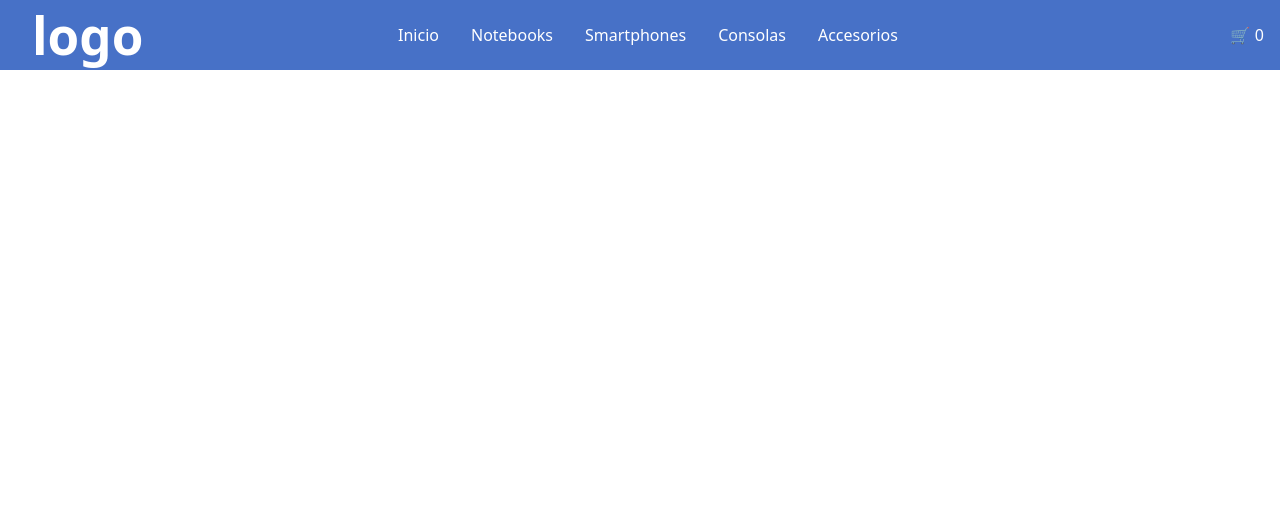
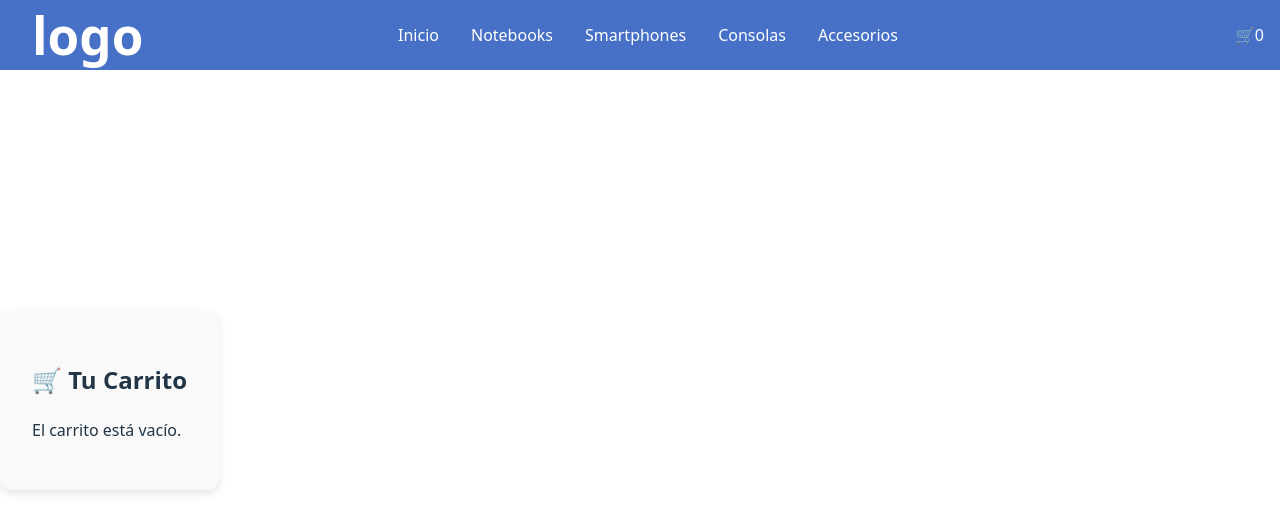
Before and after one commit to cristopherestevez-dev/coder, a React (Vite) app: page /cart in a window 1280 px wide. Shown: the top 532 px of the page. Built offline with nearby package versions, Linux system fonts and the light colour scheme.

Commit message:
Agrego Context y armo carrito de compras

```diff
--- a/src/App.jsx
+++ b/src/App.jsx
@@ -1,24 +1,35 @@
-
-import React from "react";
+import React, { createContext, useState } from "react";
 import Navbar from "./components/Navbar";
 import ItemListContainer from "./components/ItemListContainer";
 import ItemDetailContainer from "./components/ItemDetailContainer";
-import { Routes, Route } from "react-router-dom";
+import { Routes, Route, BrowserRouter } from "react-router-dom";
+import CartWidget from "./components/CartWidget";
+import { CartProvider } from "./context/cartContext";
+import CartView from "./components/CartView";
+
+
 
 function App() {
+
+
+
+
   return (
-    <>
+    <CartProvider >
       <Navbar />
 
       <Routes>
         <Route
           path="/"
-          element={<ItemListContainer greeting="¡Bienvenidos a nuestra tienda!" />}
+          element={
+            <ItemListContainer greeting="¡Bienvenidos a nuestra tienda!" />
+          }
         />
         <Route path="/category/:categoryId" element={<ItemListContainer />} />
         <Route path="/item/:itemId" element={<ItemDetailContainer />} />
+        <Route path="/cart" element={<CartView />} />
       </Routes>
-    </>
+    </CartProvider>
   );
 }
 
--- /dev/null
+++ b/src/components/CartView.jsx
@@ -0,0 +1,127 @@
+import React, { useContext } from "react";
+import { cartContext } from "../context/cartContext";
+
+const CartView = () => {
+  const { cartItems, removeItem, clearCart, checkout } =
+    useContext(cartContext);
+
+  const totalCompra = cartItems.reduce(
+    (total, item) => total + item.price * item.count,
+    0
+  );
+  const handleClearCart = () => {
+    const confirmClear = window.confirm("Vas a eliminar todo de tu carrito");
+    if (confirmClear) clearCart();
+  };
+
+  return (
+    <div
+      style={{
+        marginTop: "100px",
+        padding: "2rem",
+        maxWidth: "800px",
+        margin: "100px auto",
+        backgroundColor: "#f9f9f9",
+        borderRadius: "12px",
+        boxShadow: "0 4px 8px rgba(0,0,0,0.1)",
+      }}
+    >
+      <h2>🛒 Tu Carrito</h2>
+
+      {cartItems.length === 0 ? (
+        <p>El carrito está vacío.</p>
+      ) : (
+        <>
+          <table
+            style={{
+              width: "100%",
+              borderCollapse: "collapse",
+              marginTop: "1rem",
+            }}
+          >
+            <thead>
+              <tr style={{ borderBottom: "2px solid #ccc" }}>
+                <th style={{ textAlign: "left", padding: "0.5rem" }}>
+                  Producto
+                </th>
+                <th>Cantidad</th>
+                <th>Precio</th>
+                <th>Total</th>
+                <th></th>
+              </tr>
+            </thead>
+            <tbody>
+              {cartItems.map((item) => (
+                <tr
+                  key={item.id}
+                  style={{
+                    borderBottom: "1px solid #ddd",
+                    textAlign: "center",
+                  }}
+                >
+                  <td style={{ textAlign: "left", padding: "0.5rem" }}>
+                    {item.title}
+                  </td>
+                  <td>{item.count}</td>
+                  <td>${item.price.toFixed(2)}</td>
+                  <td>${(item.price * item.count).toFixed(2)}</td>
+                  <td>
+                    <button
+                      onClick={() => removeItem(item.id)}
+                      style={{
+                        backgroundColor: "#ff5c5c",
+                        color: "white",
+                        border: "none",
+                        padding: "0.4rem 0.8rem",
+                        borderRadius: "6px",
+                        cursor: "pointer",
+                      }}
+                    >
+                      Eliminar
+                    </button>
+                  </td>
+                </tr>
+              ))}
+            </tbody>
+          </table>
+
+          <h3 style={{ textAlign: "right", marginTop: "1.5rem" }}>
+            Total a pagar: ${totalCompra.toFixed(2)}
+          </h3>
+
+          <button
+            onClick={handleClearCart}
+            style={{
+              backgroundColor: "#999",
+              color: "white",
+              border: "none",
+              padding: "0.6rem 1rem",
+              borderRadius: "6px",
+              cursor: "pointer",
+              margin:"10px"
+            }}
+          >
+            Vaciar carrito
+          </button>
+
+          <button
+            onClick={checkout}
+            style={{
+              backgroundColor: "#28a745",
+              color: "white",
+              border: "none",
+              padding: "0.6rem 1rem",
+              borderRadius: "6px",
+              cursor: "pointer",
+              margin:"10px"
+            }}
+          >
+            Finalizar compra
+          </button>
+        </>
+      )}
+    </div>
+  );
+};
+
+export default CartView;
--- a/src/components/CartWidget.jsx
+++ b/src/components/CartWidget.jsx
@@ -1,11 +1,14 @@
 import React from 'react';
+import { useContext } from 'react';
+import { cartContext } from '../context/cartContext';
 
 const CartWidget = () => {
+  const { countCartItems }=useContext(cartContext)
   return (
-    <div style={{ display: "flex", alignItems: "center", gap: "5px", color: "white" }} >
-      🛒
-      <span>0</span>
-    </div>
+
+
+      <span>🛒{countCartItems()}</span>
+
   );
 };
 
--- a/src/components/ItemDetail.jsx
+++ b/src/components/ItemDetail.jsx
@@ -1,10 +1,18 @@
+
+import { useContext } from "react";
+import { cartContext } from "../context/cartContext";
+
+
+
 const ItemDetail = ({ id, title, description, price }) => {
+const { addItem }=useContext(cartContext)
+
   return (
     <div className="max-w-md mx-auto bg-white shadow-md rounded-2xl p-6">
       <h2 className="text-2xl font-bold mb-2">{title}</h2>
       <p className="text-gray-600 mb-4">{description}</p>
       <p className="text-lg font-semibold text-green-600">$ {price}</p>
-      <button className="mt-4 px-4 py-2 bg-blue-600 text-white rounded-xl hover:bg-blue-700">
+      <button onClick={()=> addItem({ id, title, description, price })}  className="mt-4 px-4 py-2 bg-blue-600 text-white rounded-xl hover:bg-blue-700">
         Agregar al carrito
       </button>
     </div>
--- a/src/components/Navbar.jsx
+++ b/src/components/Navbar.jsx
@@ -71,7 +71,11 @@ const Navbar = () => {
             cursor: "pointer",
         }}
       >
-        <CartWidget />
+        <Link to="/cart" style={{ color: "white", textDecoration: "none" }}>
+          <div style={{ cursor: "pointer" }}>
+            <CartWidget />
+          </div>
+        </Link>
       </div>
     </nav>
   );
--- /dev/null
+++ b/src/context/cartContext.jsx
@@ -0,0 +1,80 @@
+import { createContext, useState } from "react";
+
+const cartContext = createContext("default value");
+
+
+export function CartProvider({children}) {
+const [cartItems, setCartItems] = useState([]);
+
+function addItem(newItem) {
+  const quantity = 1;
+  const newCart = structuredClone(cartItems);
+  const isInCart = cartItems.some((item) => item.id === newItem.id);
+
+  if (isInCart) {
+    const index = cartItems.findIndex((item) => item.id === newItem.id);
+    newCart[index].count += quantity;
+  } else {
+    newItem.count = quantity;
+    newCart.push(newItem);
+  }
+
+  setCartItems(newCart);
+}
+
+function countCartItems() {
+  let counter = 0;
+  cartItems.forEach((item) => (counter += item.count));
+
+  return counter;
+}
+function removeItem(id) {
+  const newCart = structuredClone(cartItems);
+  const index = newCart.findIndex((item) => item.id === id);
+
+  if (index !== -1) {
+    if (newCart[index].count > 1) {
+      newCart[index].count -= 1;
+    } else {
+      newCart.splice(index, 1);
+    }
+    setCartItems(newCart);
+  }
+}
+function clearCart() {
+  setCartItems([]);
+}
+function checkout() {
+  if (cartItems.length === 0) {
+    alert("El carrito está vacío. Agregá productos antes de pagar.");
+    return;
+  }
+
+  const totalCompra = cartItems.reduce(
+    (total, item) => total + item.price * item.count,
+    0
+  );
+
+  const resumen = cartItems
+    .map(item => `${item.name} x${item.count} - $${(item.price * item.count).toFixed(2)}`)
+    .join("\n");
+
+  const confirmCheckout = window.confirm(
+    `Resumen de compra:\n\n${resumen}\n\nTotal a pagar: $${totalCompra.toFixed(2)}\n\n¿Querés proceder al pago?`
+  );
+
+  if (confirmCheckout) {
+    alert("¡Compra realizada con éxito! Gracias por tu pedido.");
+    clearCart();
+  }
+}
+
+
+  return (
+    <cartContext.Provider value={{ cartItems, addItem, countCartItems,removeItem,clearCart,checkout }}>
+    {children}
+    </cartContext.Provider>
+  );
+
+}
+export { cartContext };
```
